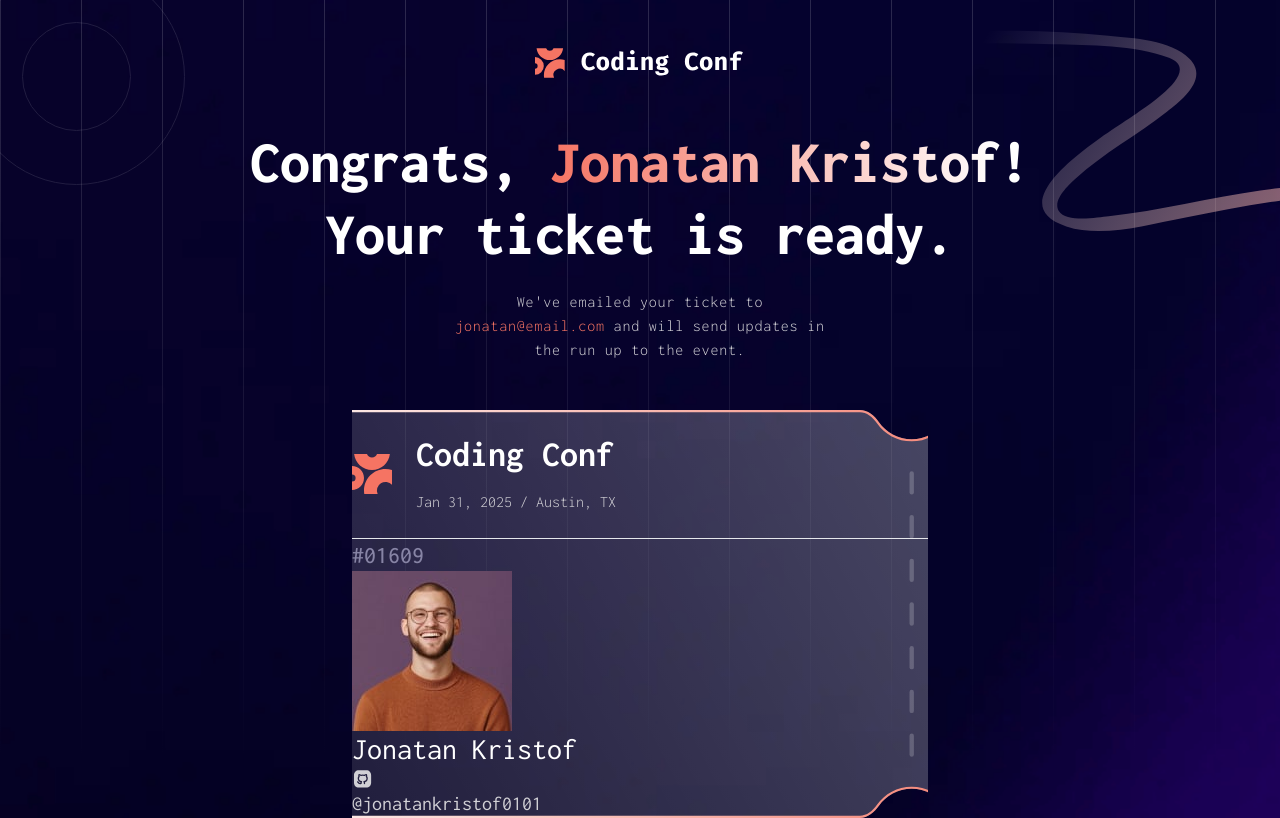
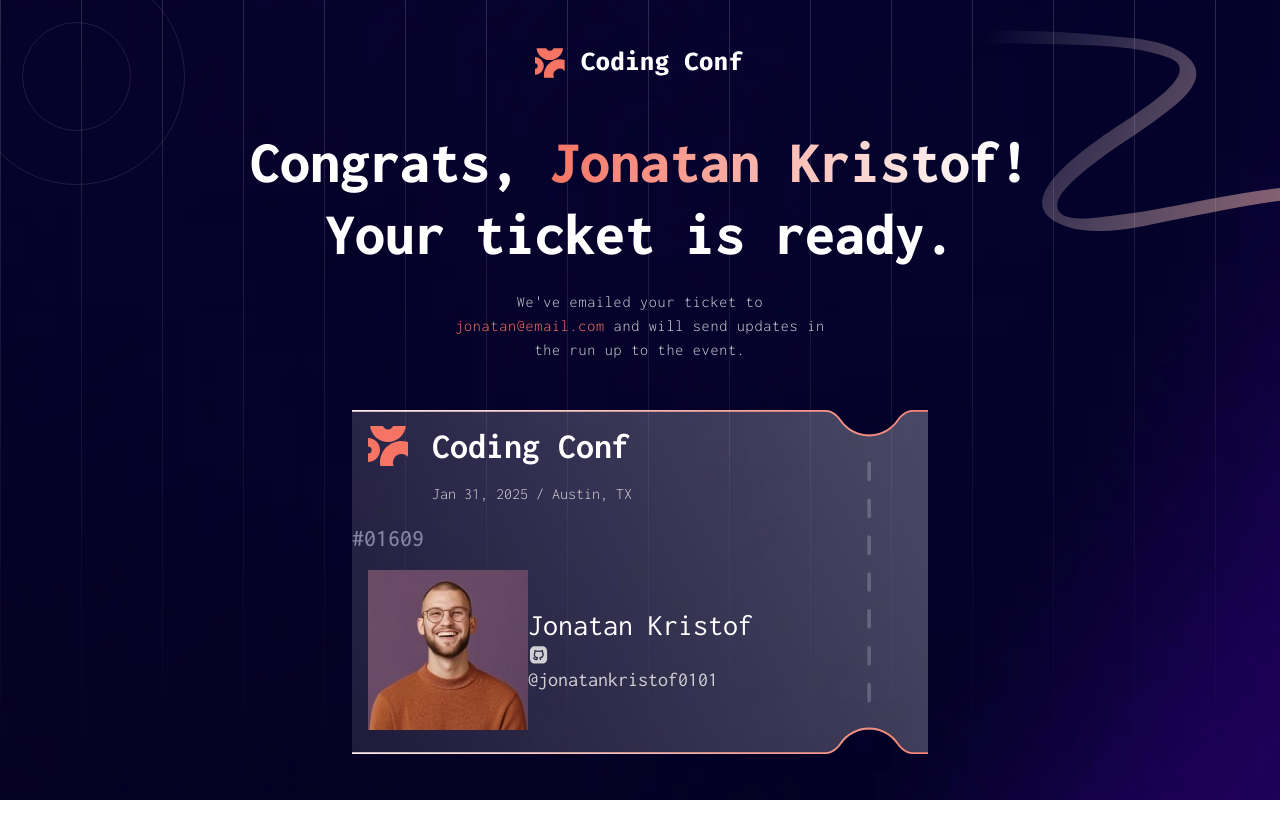
Before and after one commit to Afeez-Ola/conference-ticket-generator-main, a plain HTML site: page ticket.html in a window 1280 px wide. Drawn offline with Linux system fonts and the light colour scheme.

Commit message:
Having fun

```diff
--- a/ticket.html
+++ b/ticket.html
@@ -40,16 +40,15 @@
        </div>
        <div class="max-w-xl m-auto bottom_section md:w-2/3">
          <div class="flex flex-col bg-center bg-no-repeat bg-cover upload_section bg-tickets">
-           <div class="flex items-center justify-start gap-6 my-6 coding_conf">
+           <div class="flex items-start justify-start gap-6 m-4 coding_conf">
             <img src="assets/images/logo-mark.svg" alt="logo-mark">
             <div class="flex flex-col gap-4 info">
               <h3 class="text-4xl font-bold text-Neutral-veryLight">Coding Conf</h3>
               <p class="text-base font-light text-Neutral-light">Jan 31, 2025 / Austin, TX</p>
            </div>
          </div>
-         <hr>
          <span class="text-2xl font-medium text-Neutral-default">#01609</span>
-         <div class="ticket_profile">
+         <div class="flex items-center justify-start pb-2 m-4 ticket_profile">
           <img src="assets/images/image-avatar.jpg" alt="image-avatar">
           <div class="profile">
             <h3 class="text-3xl text-Neutral-veryLight">Jonatan Kristof</h3>
```
Also changed, not shown: css/output.css.
